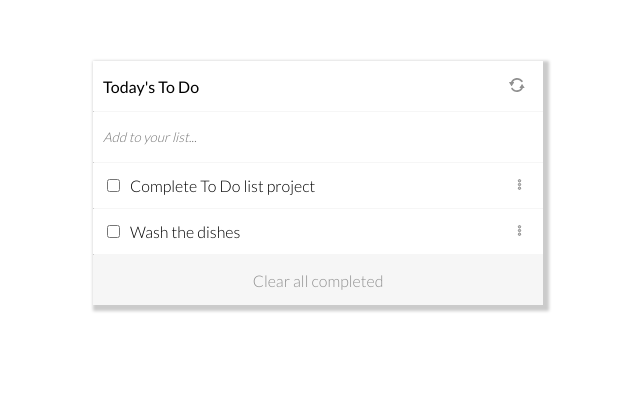
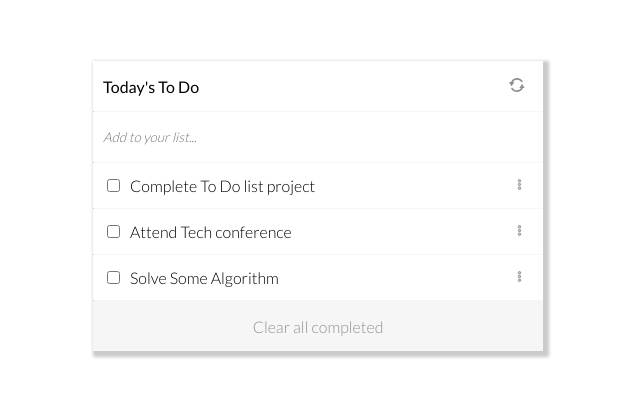
Before and after one commit to errea/Webpack-Todo_List, a website built with webpack: page src/index.html in a window 1280 px wide. Shown: the part 139-536 px from the top of the page, without its empty margins (322-962 px from the left). Built offline with nearby package versions, Linux system fonts and the light colour scheme; files whose address does not match are found by name.

Commit message:
Modify src folder + index.js + index.html

```diff
--- a/src/index.html
+++ b/src/index.html
@@ -3,7 +3,7 @@
   <head>
     <meta charset="UTF-8" />
     <meta name="viewport" content="width=device-width, initial-scale=1.0" />
-    <title>Webpack Exercise</title>
+    <title>Webpack TodoList</title>
     <link rel="preconnect" href="https://fonts.googleapis.com" />
     <link rel="preconnect" href="https://fonts.gstatic.com" crossorigin />
     <link
--- a/src/index.js
+++ b/src/index.js
@@ -3,8 +3,13 @@ import './style.css';
 
 const list = [
   {
+    index: 3,
+    description: 'Solve Some Algorithm',
+    completed: false,
+  },
+  {
     index: 2,
-    description: 'Wash the dishes',
+    description: 'Attend Tech conference',
     completed: false,
   },
   {
```
